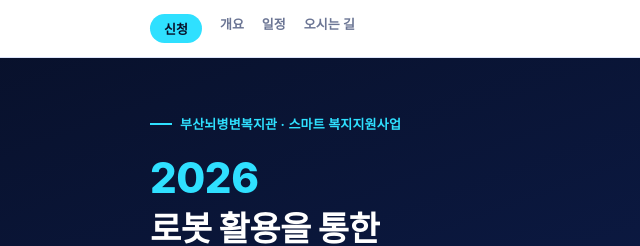
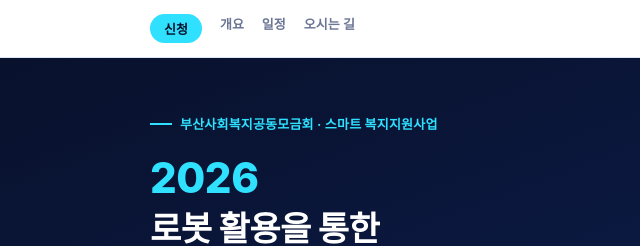
Before and after one commit to cpbusan/robot, a plain HTML site: page index.html in a window 1280 px wide. Shown: the top 246 px of the page, 188-828 px from the left. Drawn offline with Linux system fonts and the light colour scheme.

Commit message:
Update index.html

```diff
--- a/index.html
+++ b/index.html
@@ -185,7 +185,7 @@
   <!-- 히어로 -->
   <div class="hero">
     <div class="wrap">
-      <div class="eyebrow">부산뇌병변복지관 · 스마트 복지지원사업</div>
+      <div class="eyebrow">부산사회복지공동모금회 · 스마트 복지지원사업</div>
       <h1><span class="year">2026</span>로봇 활용을 통한<br>재활훈련 성과보고회</h1>
       <div class="desc">2025년 부산사회복지공동모금회 기획사업으로 부산지역 장애인 및 노인복지관 6개 기관이 수행한 성과를 보고하는 행사입니다. 행사당일은 사업에 활용된 로봇을 전시하고 시연하는 행사도 마련하였으니, 많은 참여 바랍니다.</div>
       <div class="hero-stats">
```
